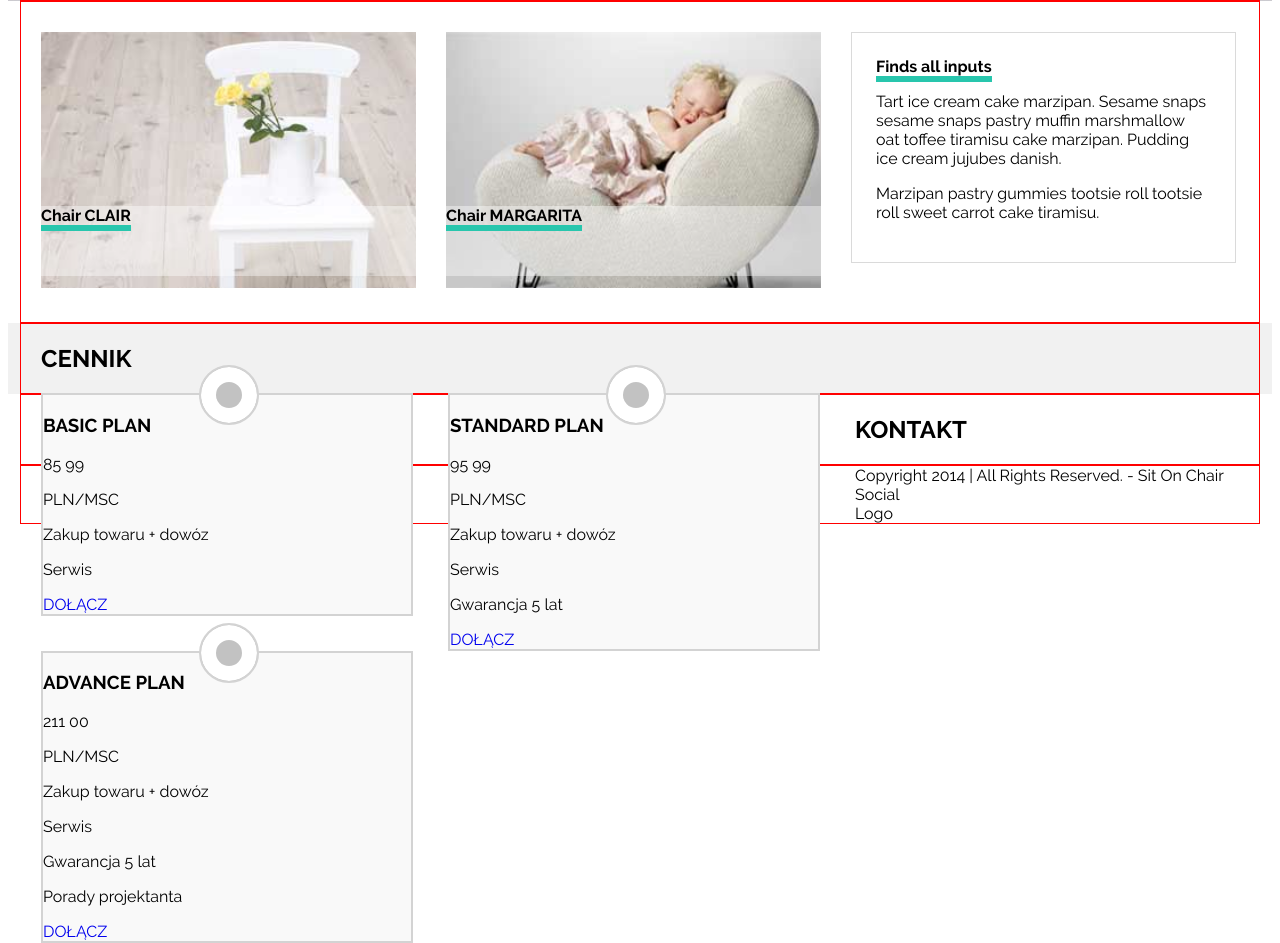
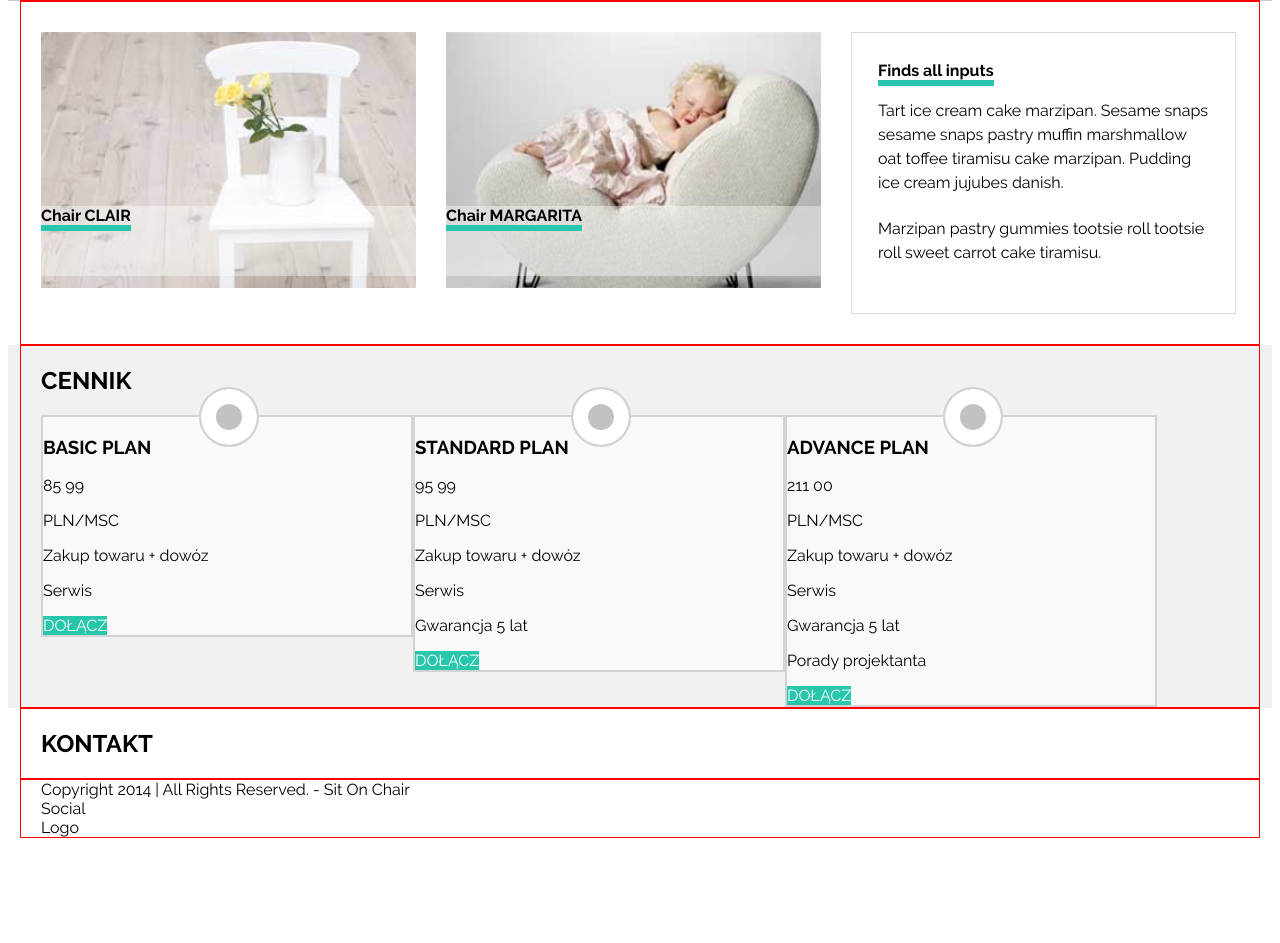
Before and after one commit to zygadlojakub/WRO_FRO_W_02-Workshop1-Sit-on-chair, a plain HTML site: page index.html in a window 1280 px wide. Shown: the part 618-1561 px from the top of the page. After the commit the page ends 1464 px from the top, so only its background shows below. Drawn offline with Linux system fonts and the light colour scheme.

Commit message:
cennik cd.

```diff
--- a/css/style.css
+++ b/css/style.css
@@ -23,6 +23,7 @@
 html {
     font-family: "raleway", Arial, sans-serif;
     font-weight: normal;
+    font-size: 16px;
 }
 .main_width {
     width: 1240px;
@@ -36,6 +37,13 @@ a {
 span {
     font-weight: bold;
     color: #21b9a2;
+}
+a.button {
+    display: inline-block;
+    position: relative;
+    text-align: center;
+    color: #ffffff;
+    background-color: #27c7ab;
 }
 
 /* header */
@@ -107,6 +115,7 @@ section.slider-background {
 
 div.slider-content * {
     text-align: center;
+    line-height: 1.5;
 }
 div.slider-content h1 {
     font-size: 42px;
@@ -134,10 +143,14 @@ figure div.background {
 }
 div.description {
     float: left;
-    padding: 24px;
+    padding: 26px;
     width: 385px;
     margin: 30px 0 30px 0;
     border: 1px solid #dadada;
+    line-height: 1.5;
+}
+div.description p {
+    margin-bottom: 22px;
 }
 section.fotos::after {
     content: " ";
@@ -150,7 +163,6 @@ section.plans {
     background-color: #f1f1f1;
 }
 div.plan {
-    margin-right: 35px;
     width: 372px;
     border: 2px solid #d3d3d3;
     background-color: #f9f9f9;
@@ -168,3 +180,8 @@ div.plan > .circle {
     top: -30px;
     left: 156px;
 }
+section.plans div.main_width::after {
+    clear: both;
+    display: block;
+    content: "";
+}
--- a/index.html
+++ b/index.html
@@ -25,7 +25,7 @@
                         <p>
                                 Lorem ipsum dolor sit amet, consectetur adipiscing elit. Sed auctor arcu nec mi ultrices posuere. Sed nunc justo, luctus nec nisi eu, pellentesque venenatis nulla. Vestibulum non vestibulum quam.
                         </p>
-                        <a href="#">ZOBACZ WIĘCEJ</a>
+                        <a href="#" class="button">ZOBACZ WIĘCEJ</a>
                     </div>
                     <div class="arrow right"><a href="#">&gt;</a></div>
                 </div>
@@ -67,7 +67,7 @@
                             </div>
                             <p>Zakup towaru + dowóz</p>
                             <p>Serwis</p>
-                            <a href="#">DOŁĄCZ</a>
+                            <a href="#" class="button">DOŁĄCZ</a>
                         </div>
                     </div>
                     <div class="plan standard">
@@ -81,7 +81,7 @@
                             <p>Zakup towaru + dowóz</p>
                             <p>Serwis</p>
                             <p>Gwarancja 5 lat</p>
-                            <a href="#">DOŁĄCZ</a>
+                            <a href="#" class="button">DOŁĄCZ</a>
                         </div>
                     </div>
                     <div class="plan advance">
@@ -96,7 +96,7 @@
                             <p>Serwis</p>
                             <p>Gwarancja 5 lat</p>
                             <p>Porady projektanta</p>
-                            <a href="#">DOŁĄCZ</a>
+                            <a href="#" class="button">DOŁĄCZ</a>
                         </div>
                     </div>
                 </div>
```
